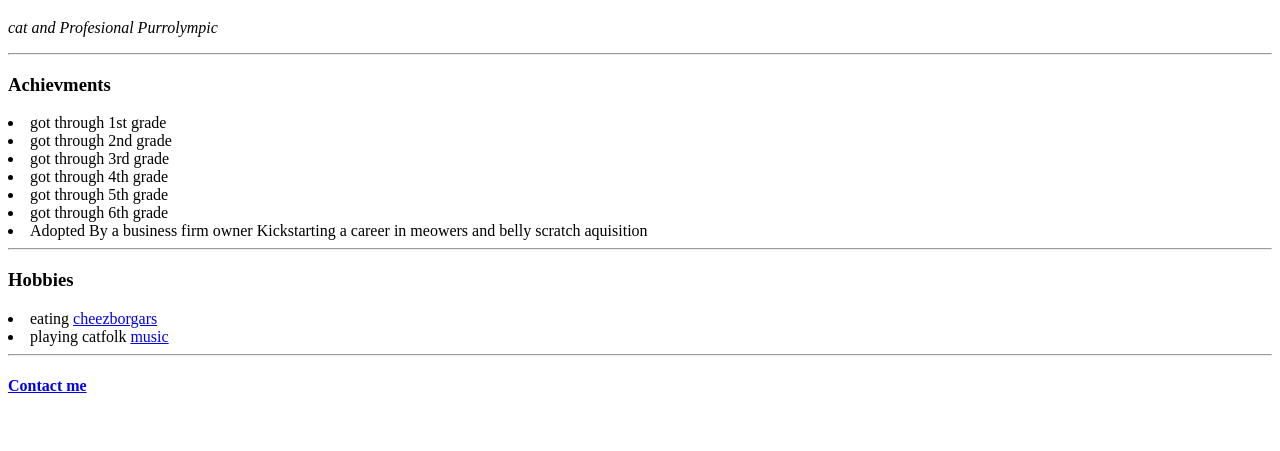
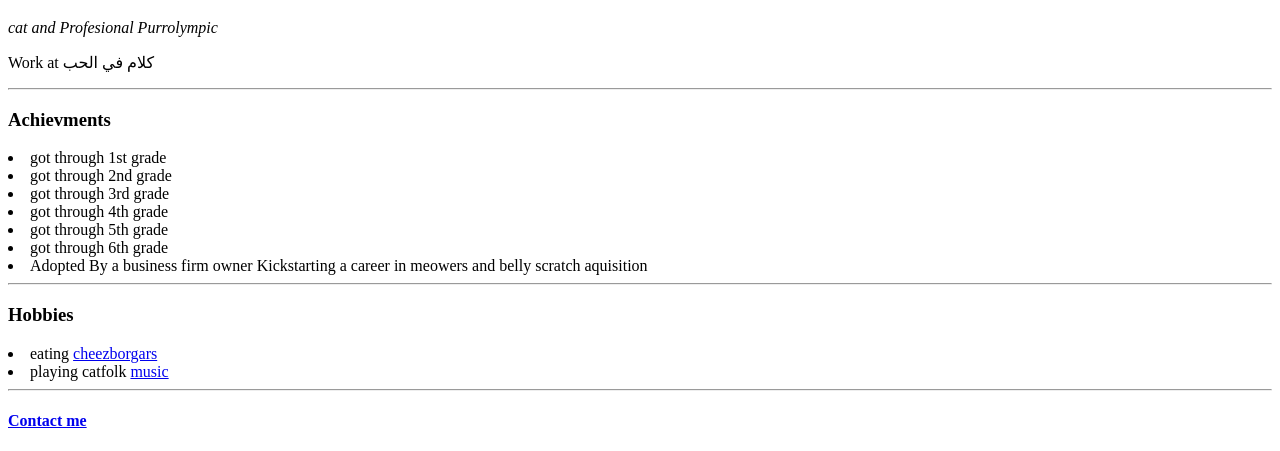
Before and after one commit to 4545duckling/task1, a plain HTML site: page index.html in a window 1280 px wide. Shown: the part 373-824 px from the top of the page. Before the commit the page ends 800 px from the top, so only its background shows below. Drawn offline with Linux system fonts and the light colour scheme.

Commit message:
Update index.html
Signed-off-by: 4545duckling <63424238+4545duckling@users.noreply.github.com>

```diff
--- a/index.html
+++ b/index.html
@@ -7,6 +7,7 @@
 <img src="https://imgs.search.brave.com/QCPj4WrQt8c_fWj8KslSnjlby2GXtCNYKuhh2R8OB_4/rs:fit:860:0:0:0/g:ce/aHR0cHM6Ly9pLmlt/Z2ZsaXAuY29tLzIv/NmppNGQwLmpwZw" alt="صورتشي">
 <h1>Mittens.R.Cat</h1>
 <p><em>cat and Profesional Purrolympic</em></p>
+<p>Work at كلام في الحب</p>
 <hr>
 <h3>Achievments</h3>
 <li>got through 1st grade</li>
```
